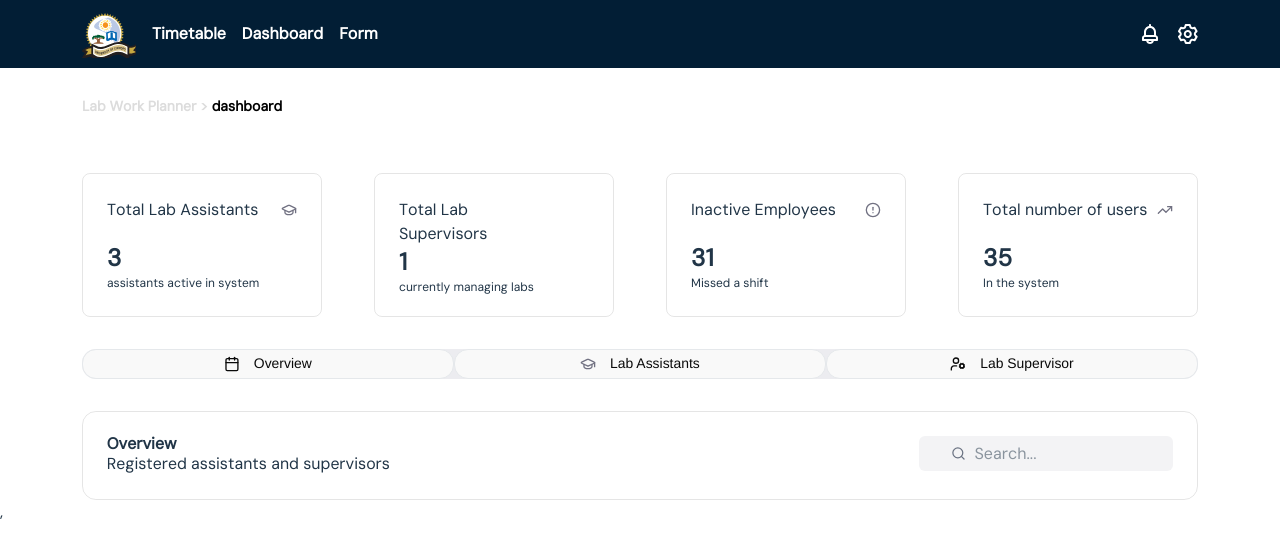
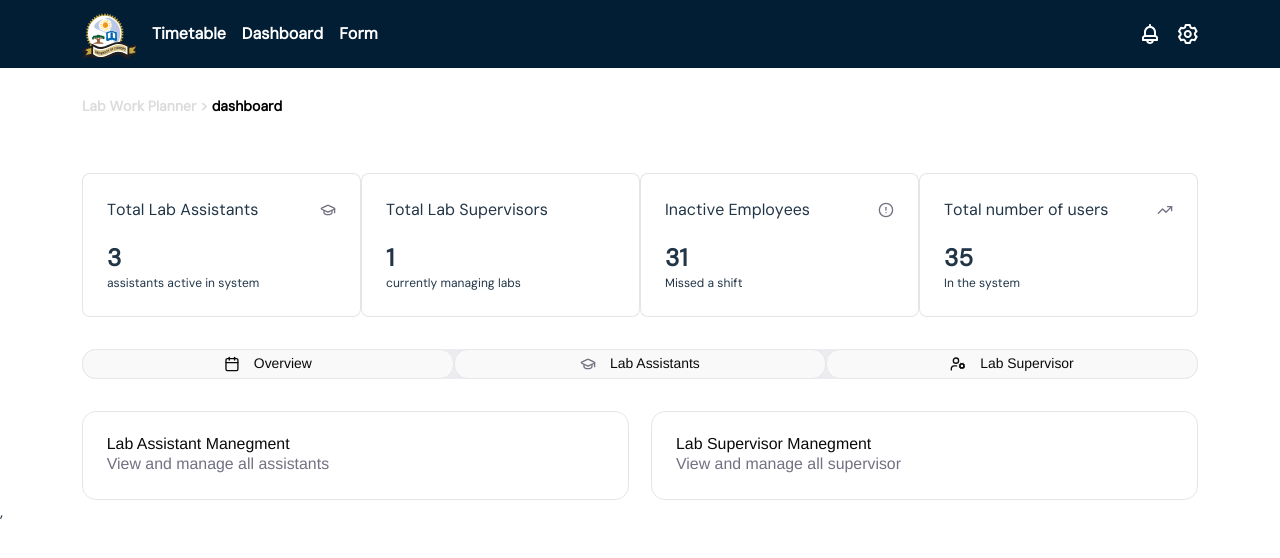
Before and after one commit to mothibimalebana/lab-work-planner, a React (Vite) app: page /dashboard in a window 1280 px wide. Shown: the top 558 px of the page. Built offline with nearby package versions, Linux system fonts and the light colour scheme.

Commit message:
style: overview has unique display compared to assistants and supervisor

```diff
--- a/src/pages/Dashboard.tsx
+++ b/src/pages/Dashboard.tsx
@@ -5,7 +5,7 @@ import student from "../assets/svg/student.svg"
 import overview from "../assets/svg/overview.svg"
 import supervisor from "../assets/svg/supervisor.svg"
 import searchIcon from "../assets/svg/searchIcon.svg"
-import type { DashboardMode, DashboardProps, dashboardTimetable } from '../../types/student'
+import type { DashboardMode, DashboardProps, dashboardTimetable, schoolData } from '../../types/student'
 import { useState } from "react"
 
 /**
@@ -15,7 +15,7 @@ function Card( {activeAssistants = 3, activeSupervisors = 1, inactiveEmployees =
     return(
         <div className="cards flex justify-between">
                 {/**Active Lab Assistants */}
-                <div className="card flex flex-col justify-between  w-60 h-36 p-6 rounded-lg border border-solid border-[rgba(0,0,0,0.10)]">
+                <div className="card flex bg-white flex-col justify-between  w-70 h-36 p-6 rounded-lg border border-solid border-[rgba(0,0,0,0.10)]">
                     <div className="top flex justify-between">
                         <div className="left"><p>Total Lab Assistants</p></div>
                         <div className="right flex items-center justify-between"><img src={student} alt="grad cap" /></div>
@@ -27,7 +27,7 @@ function Card( {activeAssistants = 3, activeSupervisors = 1, inactiveEmployees =
                 </div>
 
                 {/**Active Lab Supervisors */}
-                <div className="card flex flex-col justify-between w-60 h-36 p-6 rounded-lg border border-solid border-[rgba(0,0,0,0.10)]">
+                <div className="card flex bg-white flex-col justify-between w-70 h-36 p-6 rounded-lg border border-solid border-[rgba(0,0,0,0.10)]">
                     <div className="top flex justify-between">
                         <div className="left"><p>Total Lab Supervisors</p></div>
                         <div className="right flex items-center justify-between"><img src={people} alt="grad cap" /></div>
@@ -39,7 +39,7 @@ function Card( {activeAssistants = 3, activeSupervisors = 1, inactiveEmployees =
                 </div>
 
                 {/**Inactive Employees */}
-                <div className="card flex flex-col justify-between w-60 h-36 p-6 rounded-lg border border-solid border-[rgba(0,0,0,0.10)]">
+                <div className="card flex bg-white flex-col justify-between w-70 h-36 p-6 rounded-lg border border-solid border-[rgba(0,0,0,0.10)]">
                     <div className="top flex justify-between">
                         <div className="left"><p>Inactive Employees</p></div>
                         <div className="right flex items-center justify-between"><img src={exclamation} alt="grad cap" /></div>
@@ -51,7 +51,7 @@ function Card( {activeAssistants = 3, activeSupervisors = 1, inactiveEmployees =
                 </div>
 
                 {/***Total number of employees*/}
-                <div className="card flex flex-col justify-between w-60 h-36 p-6 rounded-lg border border-solid border-[rgba(0,0,0,0.10)]">
+                <div className="card flex bg-white flex-col justify-between w-70 h-36 p-6 rounded-lg border border-solid border-[rgba(0,0,0,0.10)]">
                     <div className="top flex justify-between">
                         <div className="left"><p>Total number of users</p></div>
                         <div className="right flex items-center justify-between"><img src={up} alt="grad cap" /></div>
@@ -59,6 +59,29 @@ function Card( {activeAssistants = 3, activeSupervisors = 1, inactiveEmployees =
                     <div className="bottom">
                         <div className="top"><h4 className="font-bold text-2xl">{totalEmployees}</h4></div>
                         <div className="bottom text-[0.75rem]"><p>In the system</p></div>
+                    </div>
+                </div>
+        </div>
+    )
+}
+
+function Overview({ data }: dashboardTimetable){
+    return(
+        <div className="overview font-[Arimo] flex justify-between">
+            <div className="assistants min-w-[49%] border border-solid text-[0.995rem] rounded-[0.87rem] py-[1.49125rem] px-[1.49125rem] border-[rgba(0,0,0,0.10)]">
+                <div className="header flex justify-between">
+                    <div className="title">
+                        <h5 className="text-[0.99413rem]! text-[#0A0A0A] leading-[0.99413rem]!">Lab Assistant Manegment</h5>
+                        <p className="text-[0.99413rem]! text-[#717182]">View and manage all assistants</p>
+                    </div>
+                </div>
+            </div>
+            <div className="supervisors min-w-[49%] border border-solid text-[0.995rem] rounded-[0.87rem] py-[1.49125rem] px-[1.49125rem] border-[rgba(0,0,0,0.10)]">
+                <div className="header flex justify-between">
+                    <div className="title">
+                        <h5 className="text-[0.99413rem]! text-[#0A0A0A] leading-[0.99413rem]!">Lab Supervisor Manegment</h5>
+                        <p className="text-[0.99413rem]! text-[#717182]">View and manage all supervisor</p>
+                    </div>
                 </div>
             </div>
         </div>
@@ -84,21 +107,35 @@ function DashboardTable(
     return(
 
         <div className="dashboardTable flex flex-col w-full">
+            {
+            mode === 'overview'
+            ?
+            <Overview
+                mode={mode}
+                data=
+                {
+                    [
+                        {fullName: 'Mothibi Malebana', modules: ['SCOA032', 'SSTB032'], availability: 35, level: 'undergraduate' },
+                        {fullName: 'Mot Malebana', modules: ['SCOA031', 'SSTB021'], availability: 35, level: 'undergraduate' },
+                        {fullName: 'Mothibi Mana', modules: ['SCOA0321', 'SSTB231'], availability: 35, level: 'undergraduate' },
+                        {fullName: 'Mothibi Malebana', modules: ['SCOA032', 'SSB031'], availability: 35, level: 'postgraduate' },
+                        {fullName: 'Moti bana', modules: ['SCOA032', 'SSTB032'], availability: 35, level: 'undergraduate' },
+                    ]
+                }
+            />
+            :
+            <div className="alt border border-solid rounded-[0.87rem] py-[1.49125rem] px-[1.49125rem] border-[rgba(0,0,0,0.10)]">
                 <div className="header flex justify-between">
                     <div className="title">
-                    <h5 className="text-[0.99413rem]! font-semibold leading-[0.99413rem]!">
+                        <h5 className="text-[0.99413rem]! text-[#0A0A0A] leading-[0.99413rem]!">
                             {
-                            mode === 'overview' && 'Overview'
-                            ||
                                 mode === 'assistants' && 'Lab Assistant Manegment'
                                 ||
                                 mode === 'supervisors' && 'Lab Supervisor Manegment'
                             }
                         </h5>
-                    <p className="text-[0.99413rem]!">
+                        <p className="text-[0.99413rem]! text-[#717182]">
                             {
-                            mode === 'overview' && 'Registered assistants and supervisors'
-                            ||
                                 mode === 'assistants' && 'View and manage all assistants'
                                 ||
                                 mode === 'supervisors' && 'View and manage all supervisors'
@@ -110,9 +147,8 @@ function DashboardTable(
                         <input placeholder={`Search...`} type="search" name="search"/>
                     </div>
                 </div>
-            <div className="content">
-
             </div>
+            }
         </div>
     )
 }
@@ -121,8 +157,7 @@ function DashboardTable(
  *
  * Button carousel to toggle between 'overview', 'lab assistants' and 'lab supervisors'
  */
-function ButtonCarousel( { mode = 'overview' }: {mode: DashboardMode} ){
-    const [active, setActive] = useState(mode);
+function ButtonCarousel( { active = 'overview' , setActive} ){
 
     //functions to facilitate toggling between different options
     const switchToOverview = () => { setActive("overview") };
@@ -140,9 +175,10 @@ function ButtonCarousel( { mode = 'overview' }: {mode: DashboardMode} ){
 
 /** Actual Dashboard Page, contains all the components above **/
 function Dashboard( {activeAssistants = 3, activeSupervisors = 1, inactiveEmployees = 31, totalEmployees = 35, dashboardMode = 'overview'}:DashboardProps )  {
+    const [mode, setMode] = useState<DashboardMode>(dashboardMode);
 
     return(
-        <div className="dashboard px-[5.12rem] bg-white w-full mt-14">
+        <div className="dashboard px-[5.12rem] w-full mt-14">
             <div className="header">
                 <Card
                 activeAssistants={activeAssistants}
@@ -152,11 +188,11 @@ function Dashboard( {activeAssistants = 3, activeSupervisors = 1, inactiveEmploy
                 />
             </div>
             <div className="nav">
-                <ButtonCarousel mode={dashboardMode}/>
+                <ButtonCarousel active={mode} setActive={setMode}/>
             </div>
-            <div className="table w-full mt-8 border border-solid rounded-[0.87rem] py-[1.49125rem] px-[1.49125rem] border-[rgba(0,0,0,0.10)]">
+            <div className="table w-full mt-8">
                 <DashboardTable
-                    mode={dashboardMode}
+                    mode={mode}
                     data={
                         [
                             {fullName: 'Mothibi Malebana', modules: ['SCOA032', 'SSTB032'], availability: 35, level: 'undergraduate' },
--- a/types/student.ts
+++ b/types/student.ts
@@ -18,3 +18,10 @@ export type dashboardTimetable = {
         level: schoolLevel,
     }[],
 }
+
+export type schoolData = {
+    fullName: string
+    modules: string[]
+    availability: number,
+    level: schoolLevel,
+}
```
Lines whose indentation alone changed are shown as unchanged.
